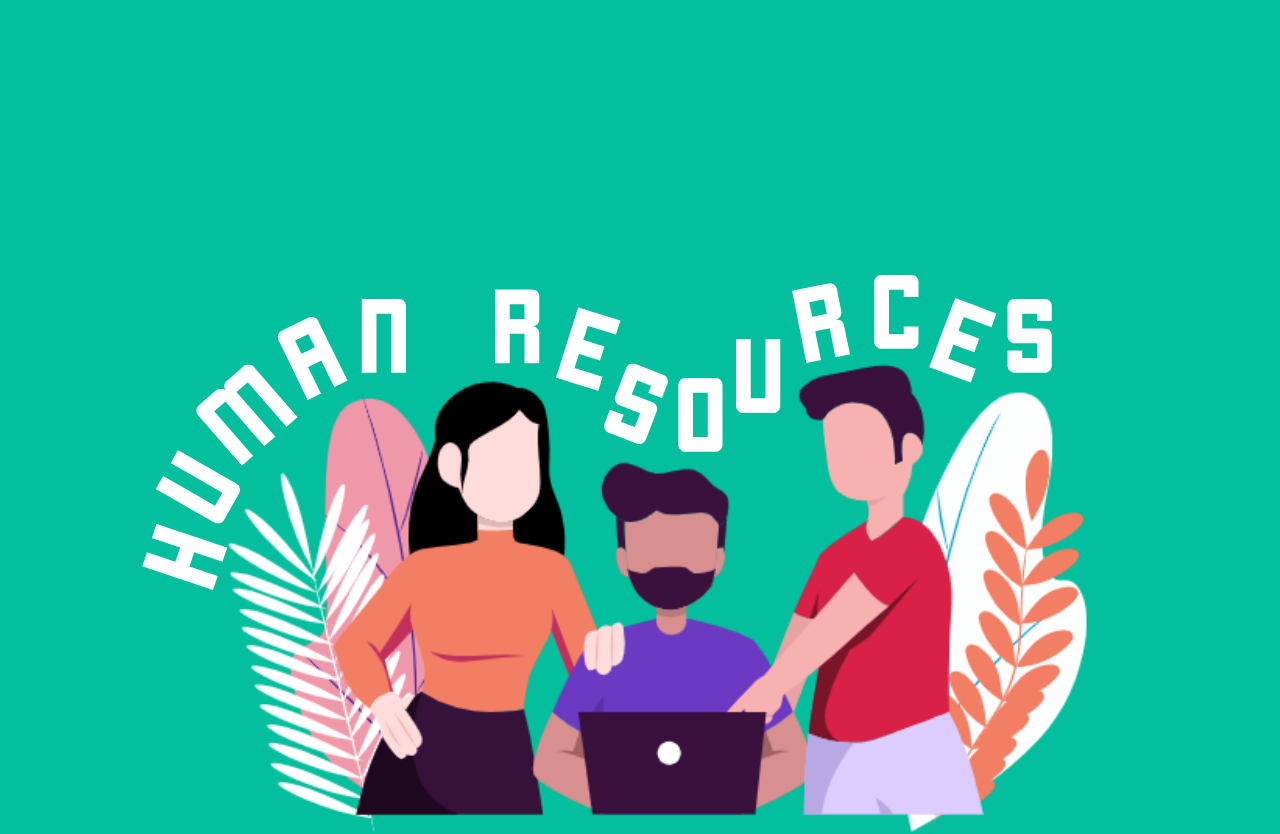
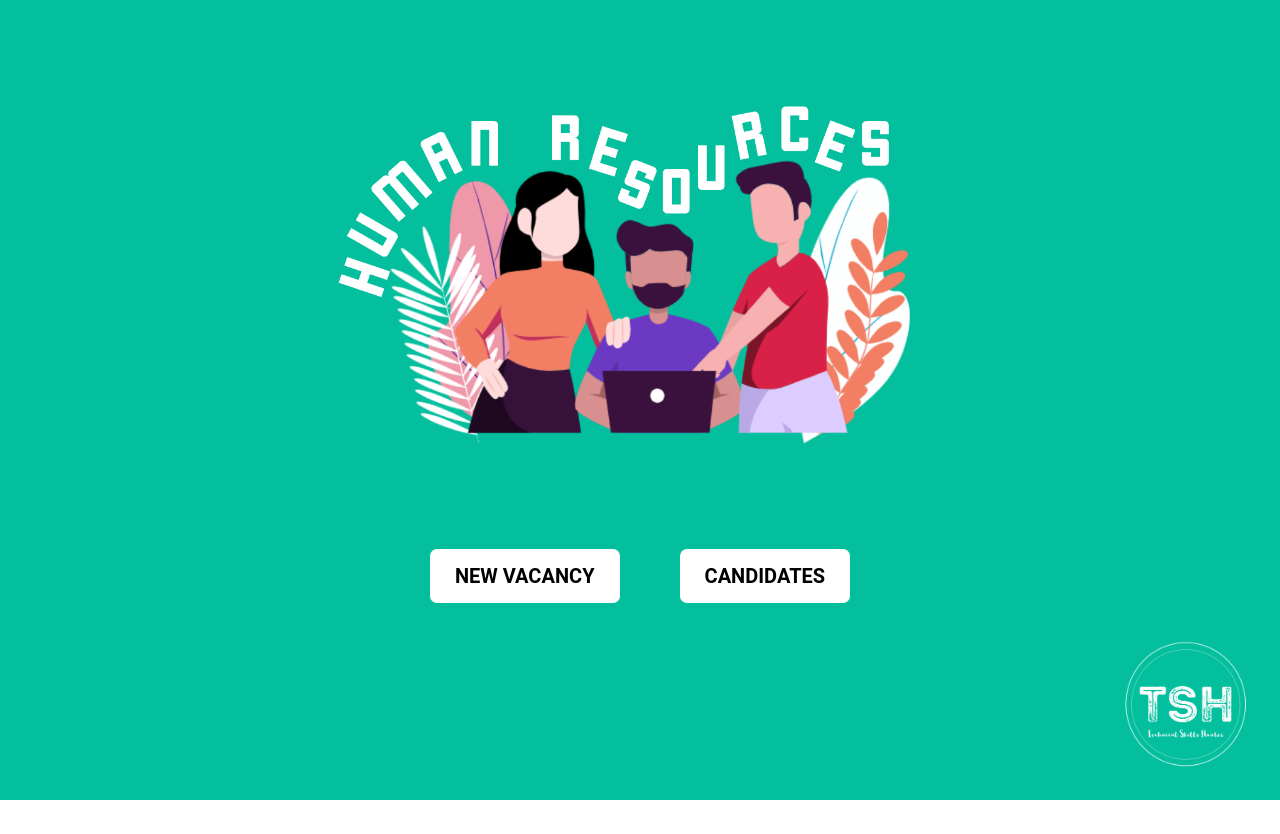
Before and after one commit to karina2004liz/AstraLab-RH, a React (Create React App) app: page / in a window 1280 px wide. Shown: the top 834 px of the page. After the commit the page ends 800 px from the top, so only its background shows below. Built offline with nearby package versions, Linux system fonts and the light colour scheme.

Commit message:
Se agrega diseño para componentes y queda css ok

```diff
--- a/src/components/Home.css
+++ b/src/components/Home.css
@@ -1,28 +1,43 @@
-body{
+.home {
     background-color: #04BF9D;
+    align-items: center;
+    display: grid;
+    grid-template-rows: 64% 16% 14%;
+    grid-template-columns: 100%;
+    height: 100vh;
+    width: 100%;
 }
-
-.home {
-    margin-top: 20%;
-    display: grid;
+.hrLogo {
+    grid-column-start: 1;
+    grid-row-start: 1;
+    justify-self: center;
+    width: 48%;
+    margin-top: 30px;
 }
-.home > img{
-    margin-left: auto;
-    margin-right: auto;
+button {
+    background-color: white;
+    border: none;
+    border-radius: 7px;
+    cursor: pointer;
+    font-size: 20px;
+    font-weight: bold;
+    text-align: center;
+    padding: 15px 25px;
+    width: auto;
+    font-family: 'Roboto', sans-serif;
+    margin: 30px;
 }
-.home > div {
-    background-color: white;
-    margin: 2%;
-    width: 20%;
-    height: 2rem;
-    padding-top: 2%;
-    border-radius: 3px;
-    text-align: center;
-    display: inline-block;
+.btnContainer {
+    grid-column-start: 1;
+    grid-row-start: 2;
     justify-self: center;
-    font-family: 'Roboto', sans-serif;
+    align-self: center;
 }
 .tsh{
-    width: 10em;
-    height: 10em;
+    grid-column-start: 1;
+    grid-row-start: 3;
+    justify-self: end;
+    align-self: start;
+    width: 10%;
+    margin-right: 30px;
 }
--- a/src/components/Home.js
+++ b/src/components/Home.js
@@ -7,9 +7,11 @@ class Home extends Component {
 	render () {
 		return (
             <section className="home">
-				<img src={hrLogo}></img>
-				<div className="link"><Link to="./Vacancy">New vacancy</Link></div>
-				<div className="link"><Link to="./Candidates">Candidates</Link></div>
+				<img className="hrLogo" src={hrLogo}></img>
+				<div className="btnContainer">
+					<Link to="./Vacancy"><button>NEW VACANCY</button></Link>
+					<Link to="./Candidates"><button>CANDIDATES</button></Link>
+				</div>
 				<img className="tsh" src={TSH}></img>
 			</section>
 		)
```
